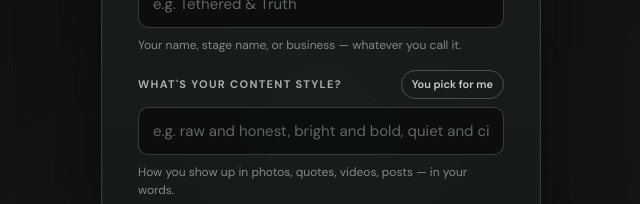
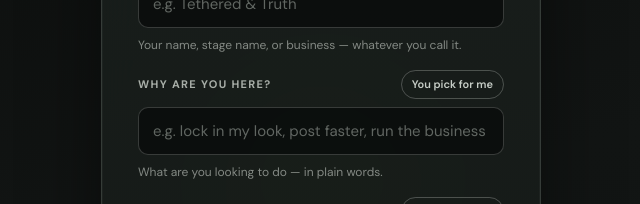
Before and after one commit to mdkforged/brandforged, a Next.js app: page /start in a window 1280 px wide. Shown: the part 596-800 px from the top of the page, without its empty margins (319-959 px from the left). Built offline with nearby package versions, Linux system fonts and the light colour scheme.

Commit message:
feat: ask Why are you here on /start
Intent question (what they're looking to do) with You pick for me,
right after who — separate from door setup choice.

```diff
--- a/app/start/page.tsx
+++ b/app/start/page.tsx
@@ -25,6 +25,7 @@ const PLATFORM_STRIKE = getEnergyStrike("forge-green");
 
 type PickedMap = {
   aboutYou: boolean;
+  whyHere: boolean;
   contentStyle: boolean;
   photos: boolean;
   socialSites: boolean;
@@ -34,6 +35,7 @@ type PickedMap = {
 export default function StartPage() {
   const router = useRouter();
   const [aboutYou, setAboutYou] = useState("");
+  const [whyHere, setWhyHere] = useState("");
   const [contentStyle, setContentStyle] = useState("");
   const [photos, setPhotos] = useState<(string | null)[]>([
     null,
@@ -45,6 +47,7 @@ export default function StartPage() {
   const [goal, setGoal] = useState<OnboardingGoal | null>(null);
   const [picked, setPicked] = useState<PickedMap>({
     aboutYou: false,
+    whyHere: false,
     contentStyle: false,
     photos: false,
     socialSites: false,
@@ -66,6 +69,7 @@ export default function StartPage() {
   const canSubmit =
     Boolean(goal) &&
     aboutYou.trim().length > 0 &&
+    whyHere.trim().length > 0 &&
     contentStyle.trim().length > 0 &&
     photosReady &&
     socialReady;
@@ -73,6 +77,11 @@ export default function StartPage() {
   function pickAboutYou() {
     setAboutYou(ONBOARDING_PICKS.aboutYou);
     setPicked((p) => ({ ...p, aboutYou: true }));
+  }
+
+  function pickWhyHere() {
+    setWhyHere(ONBOARDING_PICKS.whyHere);
+    setPicked((p) => ({ ...p, whyHere: true }));
   }
 
   function pickContentStyle() {
@@ -98,6 +107,7 @@ export default function StartPage() {
 
   function pickEverything() {
     setAboutYou(ONBOARDING_PICKS.aboutYou);
+    setWhyHere(ONBOARDING_PICKS.whyHere);
     setContentStyle(ONBOARDING_PICKS.contentStyle);
     setPhotos([...ONBOARDING_PICKS.referencePhotos]);
     setSocialSites([...ONBOARDING_PICKS.socialSites]);
@@ -105,6 +115,7 @@ export default function StartPage() {
     setPhotoError(null);
     setPicked({
       aboutYou: true,
+      whyHere: true,
       contentStyle: true,
       photos: true,
       socialSites: true,
@@ -161,6 +172,7 @@ export default function StartPage() {
     if (
       !goal ||
       !aboutYou.trim() ||
+      !whyHere.trim() ||
       !contentStyle.trim() ||
       !photosReady ||
       !socialReady
@@ -171,6 +183,7 @@ export default function StartPage() {
     const referencePhotos = photos as [string, string, string];
     const payload = {
       aboutYou: aboutYou.trim(),
+      whyHere: whyHere.trim(),
       contentStyle: contentStyle.trim(),
       referencePhotos,
       socialSites,
@@ -238,6 +251,30 @@ export default function StartPage() {
               {picked.aboutYou
                 ? `We picked “${ONBOARDING_PICKS.aboutYou}.” Change it anytime.`
                 : ONBOARDING_COPY.aboutYouHint}
+            </small>
+          </div>
+
+          <div className="login-field">
+            <div className="field-head">
+              <span>{ONBOARDING_COPY.whyHereLabel}</span>
+              <button type="button" className="pick-one" onClick={pickWhyHere}>
+                {ONBOARDING_COPY.pickForMe}
+              </button>
+            </div>
+            <input
+              type="text"
+              required
+              placeholder={ONBOARDING_COPY.whyHerePlaceholder}
+              value={whyHere}
+              onChange={(e) => {
+                setWhyHere(e.target.value);
+                setPicked((p) => ({ ...p, whyHere: false }));
+              }}
+            />
+            <small className="field-hint">
+              {picked.whyHere
+                ? "We filled a starting intent for you. Edit freely."
+                : ONBOARDING_COPY.whyHereHint}
             </small>
           </div>
 
--- a/lib/onboarding/questions.ts
+++ b/lib/onboarding/questions.ts
@@ -7,6 +7,8 @@ import { SOCIAL_PICK_DEFAULTS } from "@/lib/onboarding/social";
 export type OnboardingAnswers = {
   /** Who they are / brand name — plain words. */
   aboutYou: string;
+  /** Why they're here / what they're looking to do. */
+  whyHere: string;
   /** What we should set up for them first. */
   goal: OnboardingGoal;
   /** Content style — photos, quotes, videos, posts (one plain ask). */
@@ -21,6 +23,7 @@ export type OnboardingAnswers = {
   /** Which fields Brand Forged chose (DR-004: we work for the user). */
   pickedForYou?: {
     aboutYou?: boolean;
+    whyHere?: boolean;
     contentStyle?: boolean;
     photos?: boolean;
     socialSites?: boolean;
@@ -35,6 +38,8 @@ export const REFERENCE_PHOTO_COUNT = 3;
 /** Solid defaults when they tap "You pick for me" on any ask. */
 export const ONBOARDING_PICKS = {
   aboutYou: "Tethered & Truth",
+  whyHere:
+    "Lock in my look and voice, post without the overwhelm, and keep the business side moving — in one place.",
   contentStyle:
     "Raw and honest — cinematic photos, real quotes, music-led videos, posts that feel like journal pages.",
   referencePhotos: [
@@ -60,6 +65,10 @@ export const ONBOARDING_COPY = {
   aboutYouLabel: "Who are we building for?",
   aboutYouHint: "Your name, stage name, or business — whatever you call it.",
   aboutYouPlaceholder: "e.g. Tethered & Truth",
+  whyHereLabel: "Why are you here?",
+  whyHereHint: "What are you looking to do — in plain words.",
+  whyHerePlaceholder:
+    "e.g. lock in my look, post faster, run the business side",
   contentStyleLabel: "What's your content style?",
   contentStyleHint:
     "How you show up in photos, quotes, videos, posts — in your words.",
```
Also changed, not shown: 1 other file (tests, documents, lock files or other folders).
